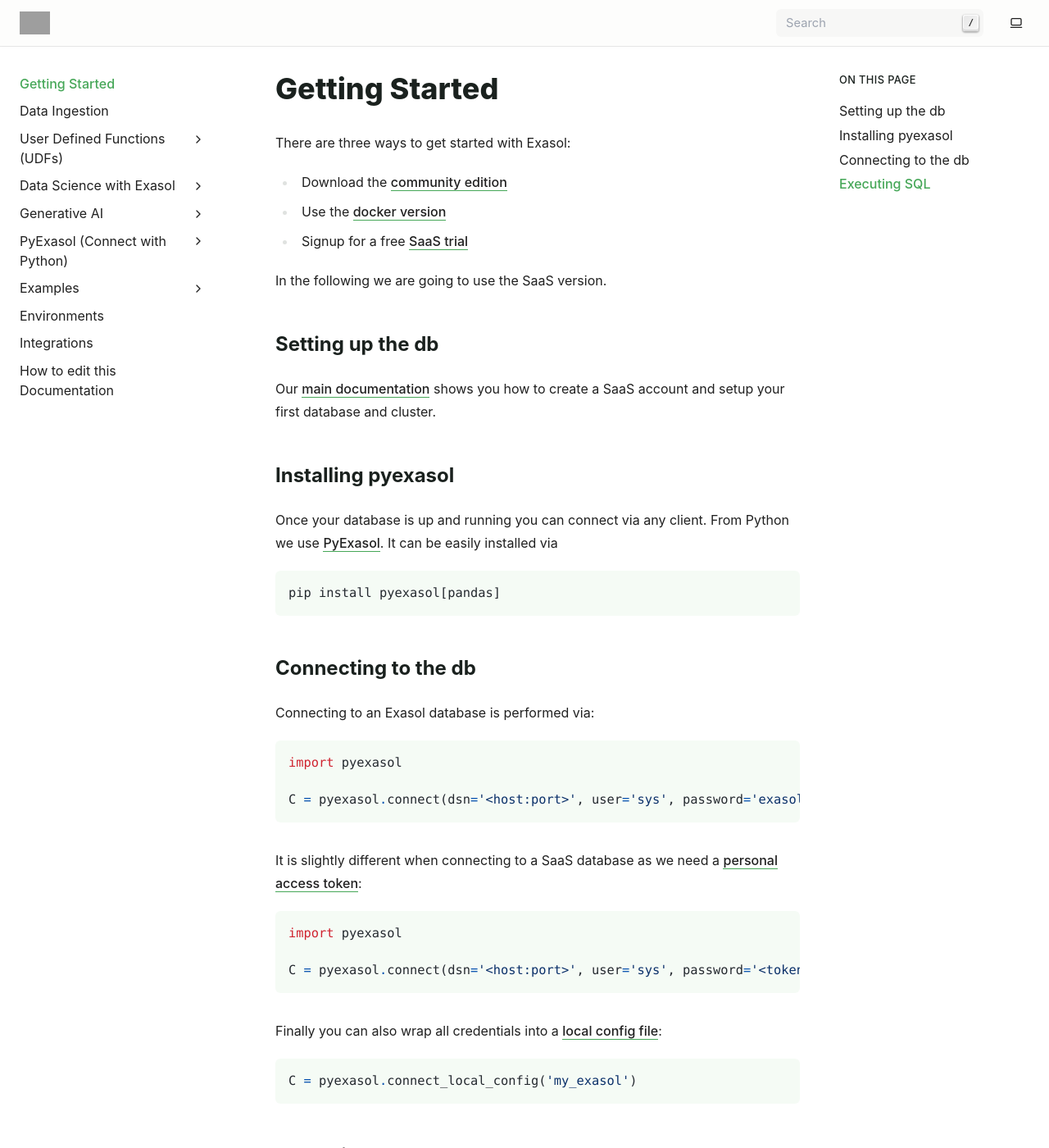
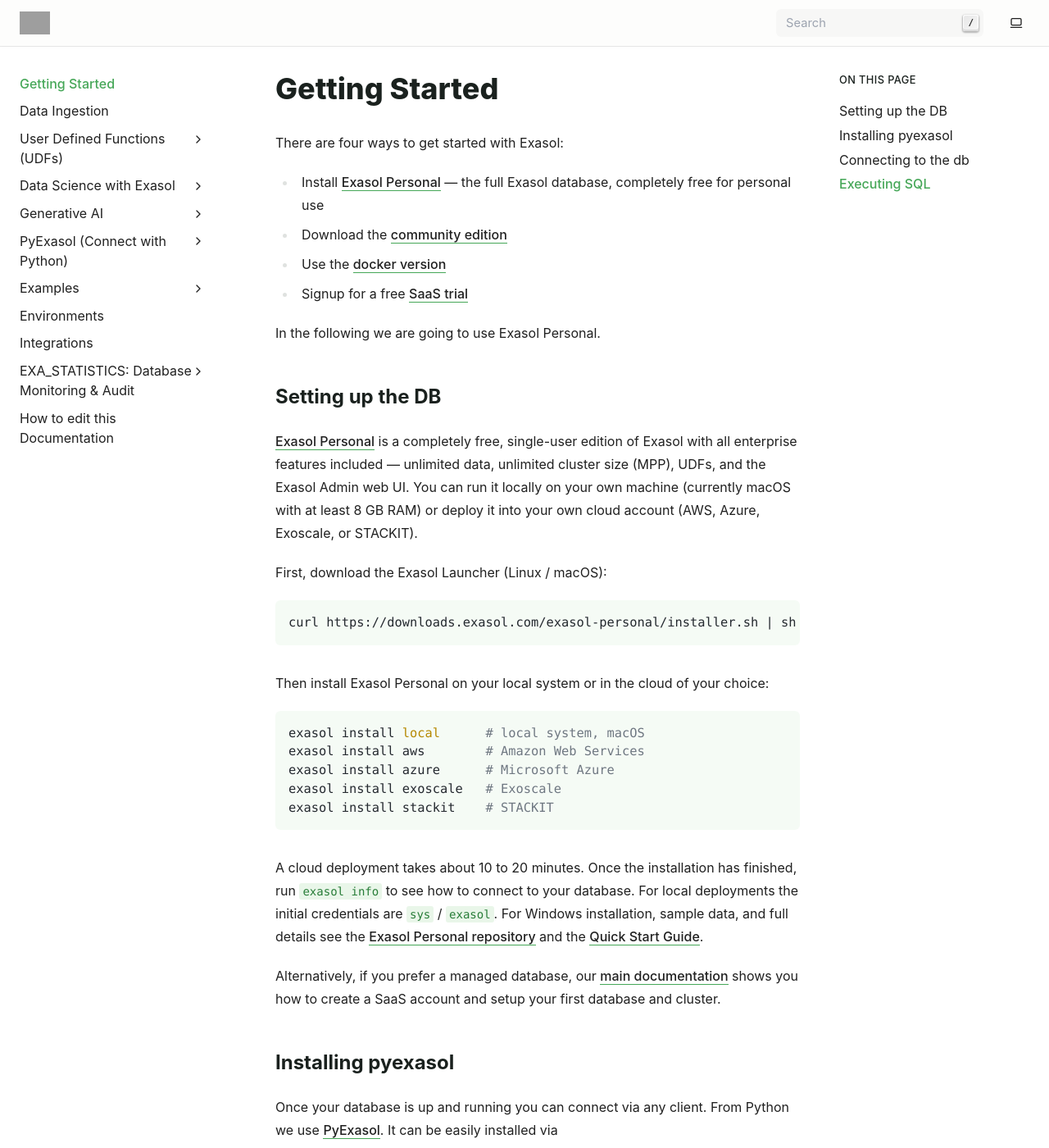
Before and after one commit to exasol/developer-documentation, a Sphinx documentation site: the page built from doc/getting_started.rst, in a window 1280 px wide and 1400 px high. Shown: the whole window at 82% size. Built offline with Sphinx 7.4.7, drawn with Linux system fonts in a browser that asks for light colours; pages that are not in the unit, such as notebooks, are missing from menus; some of the changed text lies outside the part shown; grey boxes are pictures that could not be loaded.

Commit message:
Exasol Perosnal info

```diff
--- a/doc/examples/sales_forecasting/setup.rst
+++ b/doc/examples/sales_forecasting/setup.rst
@@ -4,7 +4,7 @@
 Setup
 ======
 
-You will be needing `AI-Lab <https://github.com/exasol/ai-lab>`_ and an Exasol database. You can use the Docker DB that comes with AI-Lab or an onPrem one.
+You will be needing `AI-Lab <https://github.com/exasol/ai-lab>`_ and an Exasol database. You can use the Docker DB that comes with AI-Lab or an onPrem one. A free `Exasol Personal <https://www.exasol.com/personal/>`_ deployment (see :doc:`/getting_started`) also works — connect to it using the On-Prem option.
 
 Once you have finished setting up with `AI-Lab <https://github.com/exasol/ai-lab>`_, we can proceed.
 
--- a/doc/getting_started.rst
+++ b/doc/getting_started.rst
@@ -2,19 +2,54 @@
 Getting Started
 ===============
 
-There are three ways to get started with Exasol:
+There are four ways to get started with Exasol:
 
+-  Install `Exasol Personal <https://www.exasol.com/personal/>`__ — the
+   full Exasol database, completely free for personal use
 -  Download the `community
    edition <https://www.exasol.com/free-signup-community-edition/>`__
 -  Use the `docker version <https://github.com/exasol/docker-db>`__
 -  Signup for a free `SaaS trial <https://cloud.exasol.com/signup>`__
 
-In the following we are going to use the SaaS version.
+In the following we are going to use Exasol Personal.
 
-Setting up the db
+Setting up the DB
 -----------------
 
-Our `main
+`Exasol Personal <https://www.exasol.com/personal/>`__ is a completely
+free, single-user edition of Exasol with all enterprise features
+included — unlimited data, unlimited cluster size (MPP), UDFs, and the
+Exasol Admin web UI. You can run it locally on your own machine
+(currently macOS with at least 8 GB RAM) or deploy it into your own
+cloud account (AWS, Azure, Exoscale, or STACKIT).
+
+First, download the Exasol Launcher (Linux / macOS):
+
+.. code:: bash
+
+   curl https://downloads.exasol.com/exasol-personal/installer.sh | sh
+
+Then install Exasol Personal on your local system or in the cloud of
+your choice:
+
+.. code:: bash
+
+   exasol install local      # local system, macOS
+   exasol install aws        # Amazon Web Services
+   exasol install azure      # Microsoft Azure
+   exasol install exoscale   # Exoscale
+   exasol install stackit    # STACKIT
+
+A cloud deployment takes about 10 to 20 minutes. Once the installation
+has finished, run ``exasol info`` to see how to connect to your
+database. For local deployments the initial credentials are ``sys`` /
+``exasol``. For Windows installation, sample data, and full details see
+the `Exasol Personal
+repository <https://github.com/exasol/exasol-personal>`__ and the
+`Quick Start
+Guide <https://docs.exasol.com/db/latest/get_started/exasol_personal.htm>`__.
+
+Alternatively, if you prefer a managed database, our `main
 documentation <https://docs.exasol.com/saas/get_started/saas_first_steps.htm>`__
 shows you how to create a SaaS account and setup your first database and
 cluster.
@@ -40,6 +75,10 @@
    import pyexasol
 
    C = pyexasol.connect(dsn='<host:port>', user='sys', password='exasol')
+
+For Exasol Personal, ``exasol info`` shows the connection details of
+your deployment; ``sys`` / ``exasol`` are the defaults for a local
+deployment.
 
 It is slightly different when connecting to a SaaS database as we need a
 `personal access
--- a/doc/index.rst
+++ b/doc/index.rst
@@ -16,6 +16,7 @@
    examples/index.rst
    environments
    integrations
+   exa_statistics/index.rst
    faq
    how_edit_this_docu
    changes/changelog
--- a/doc/integrations.rst
+++ b/doc/integrations.rst
@@ -1,5 +1,5 @@
 Integrations
-============
+=============
 
 SQLAlchemy
 ----------
```
Also changed, not shown: other parts of doc/integrations.rst (+0 -4 lines), doc/exa_statistics/auditing.rst (added, +130 -0 lines), doc/exa_statistics/index.rst (added, +36 -0 lines), doc/exa_statistics/overview.rst (added, +102 -0 lines), doc/exa_statistics/query_analytics.rst (added, +124 -0 lines), doc/exa_statistics/system_health.rst (added, +124 -0 lines), doc/gen_ai/ai_text_summary/index.rst (+9 -0 lines), 4 other files.
